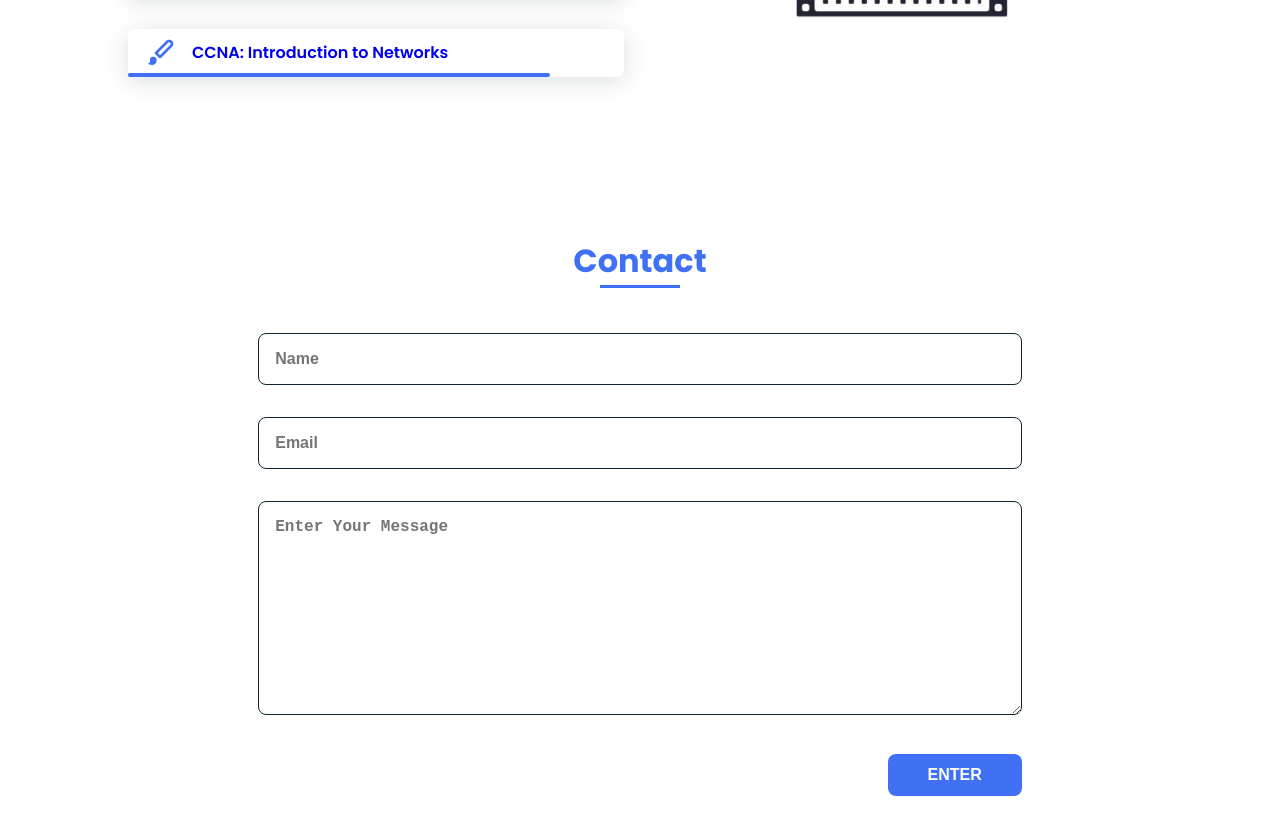
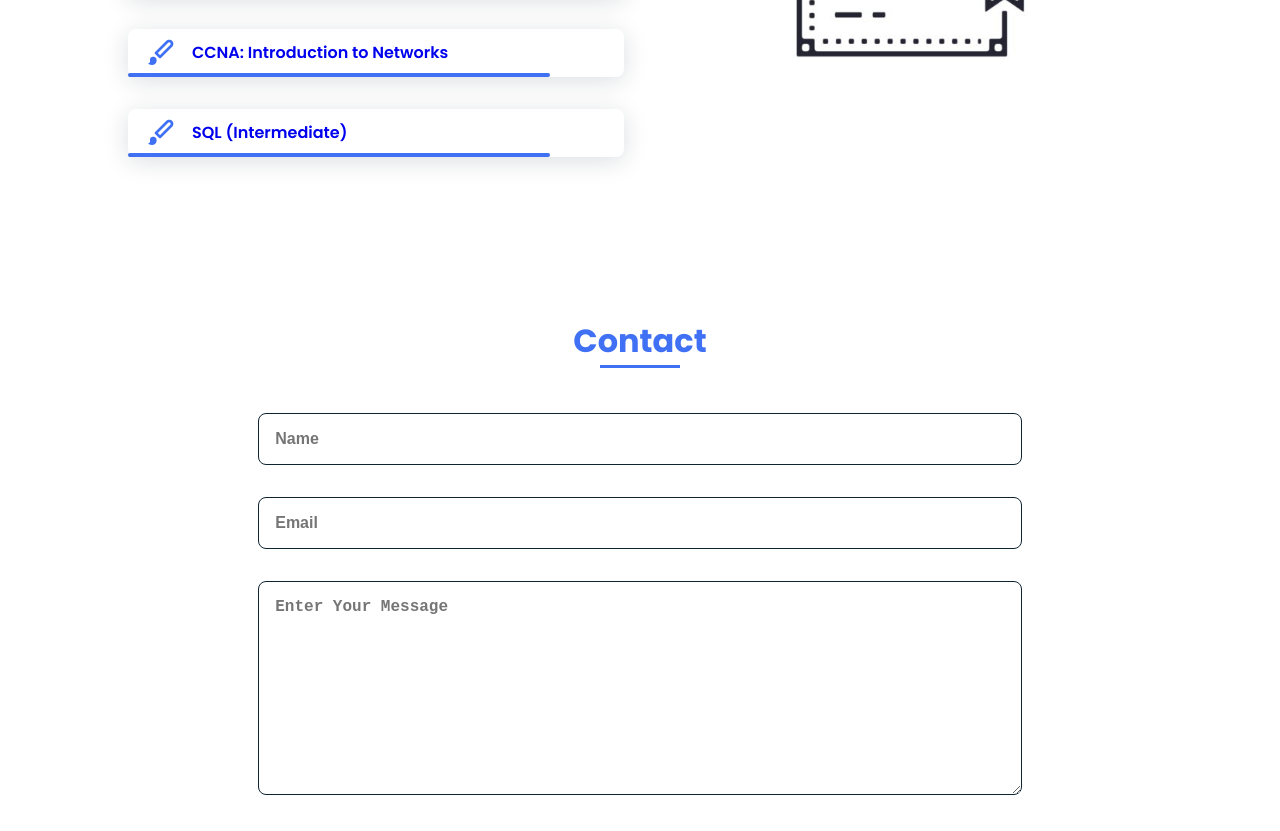
Before and after one commit to vinayak131/Vinayak-Portfolio, a plain HTML site: page index.html in a window 1280 px wide. Shown: the part 3039-3870 px from the top of the page. Drawn offline with nearby package versions, Linux system fonts and the light colour scheme.

Commit message:
Update index.html

```diff
--- a/index.html
+++ b/index.html
@@ -261,6 +261,18 @@
 
                     </div>
 
+                    <div class="skills__data">
+                        <div class="skills__names">
+                            <i class='bx bxs-paint skills__icon'></i>
+                            <a href="https://www.hackerrank.com/certificates/ab286620a5ad"><span
+                                    class="skills__name">SQL (Intermediate)</span></a>
+                        </div>
+                        <div class="skills__bar skills__ux">
+
+                        </div>
+
+                    </div>
+
 
                 </div>
 
```
